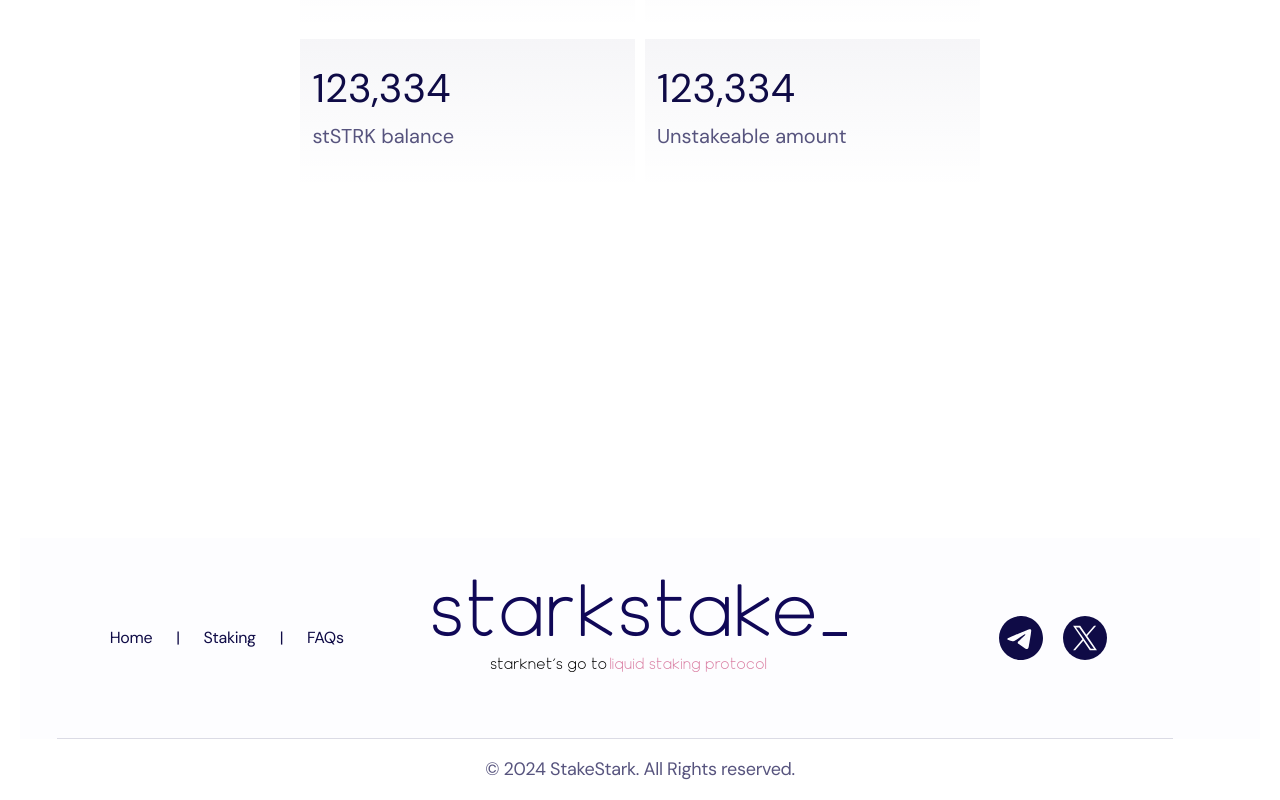
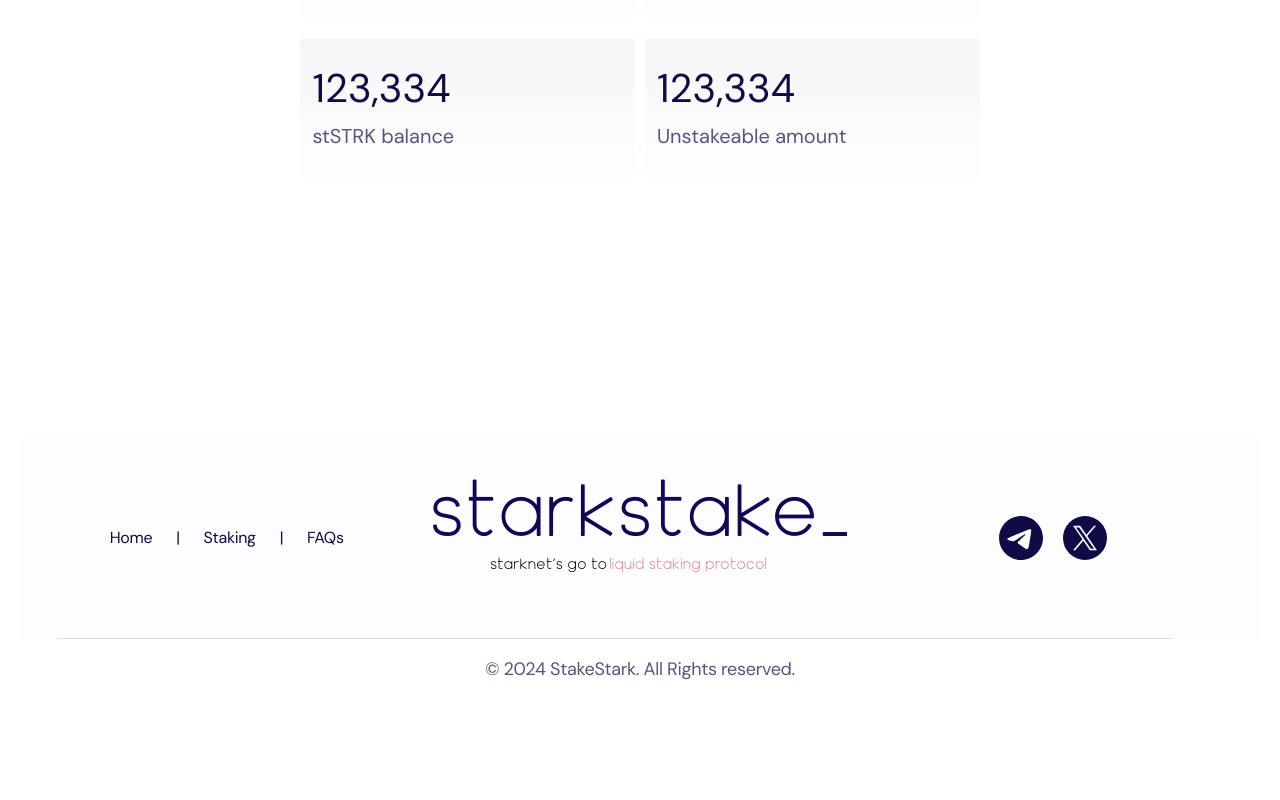
Before and after one commit to TuanNguyenHMVN/starknet_, a Next.js app: page /staking in a window 1280 px wide. Shown: the part 1287-2087 px from the top of the page. After the commit the page ends 1987 px from the top, so only its background shows below. Built offline with nearby package versions, Linux system fonts and the light colour scheme.

Commit message:
remove margin footer

```diff
--- a/app/styles/Footer.module.scss
+++ b/app/styles/Footer.module.scss
@@ -106,7 +106,3 @@
     display: none !important;
   }
 }
-
-.footer-wrapper {
-  margin-top: 100px;
-}
```
